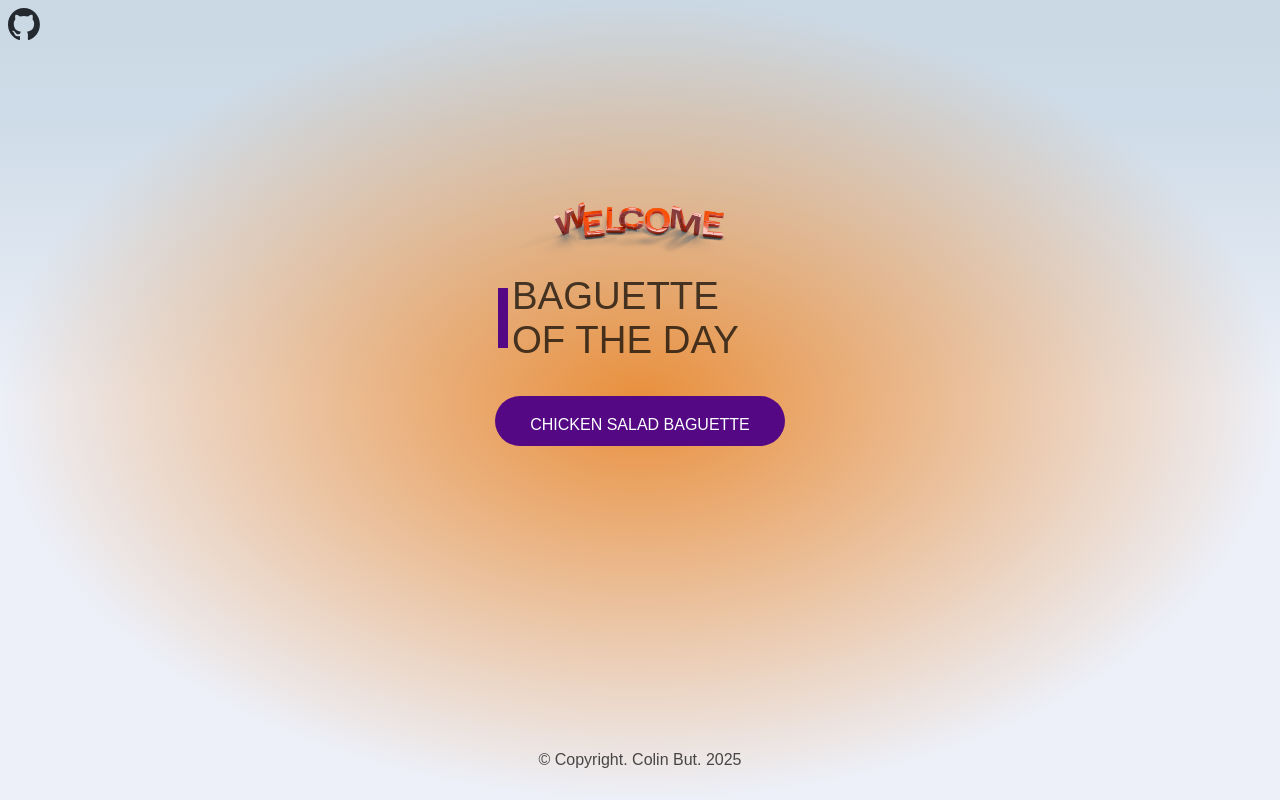
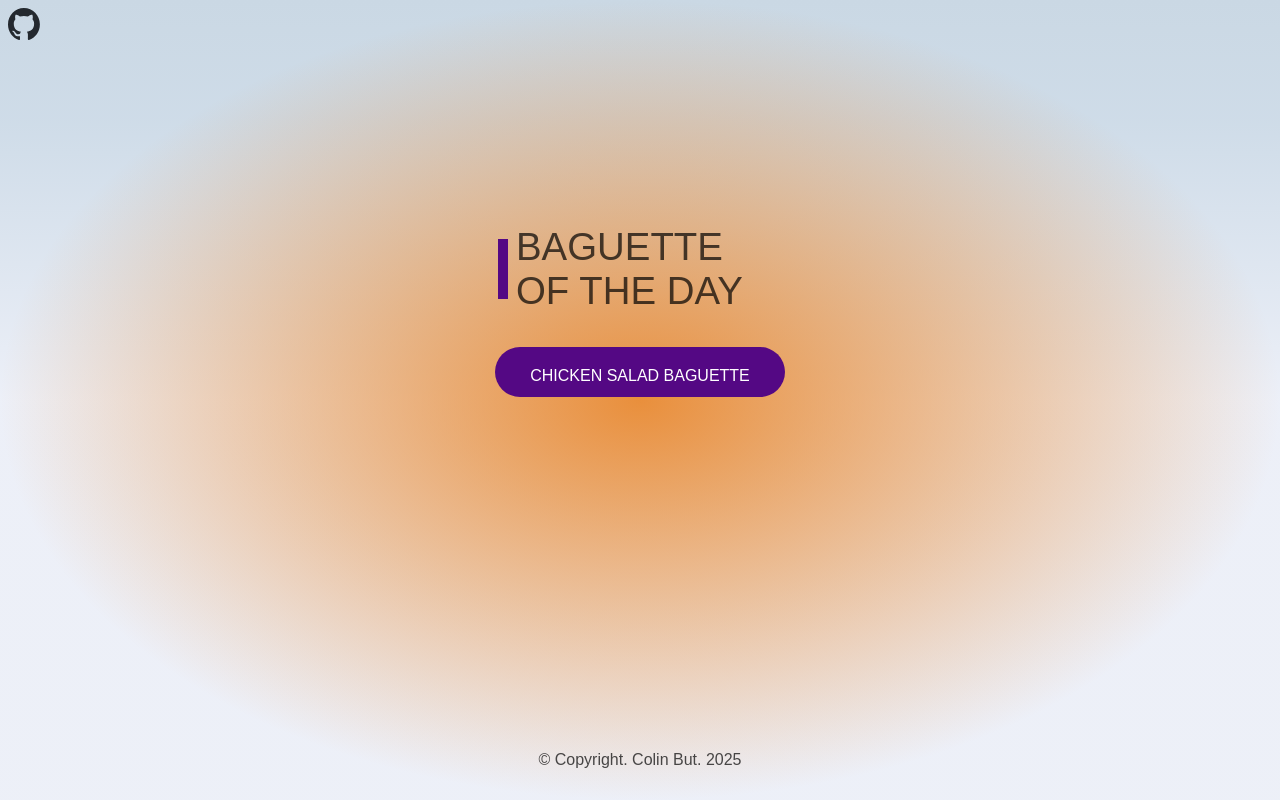
Before and after one commit to colinbut/wenzel-baguette-of-the-day, a SvelteKit app: page / in a window 1280 px wide. Built offline with nearby package versions, Linux system fonts and the light colour scheme.

Commit message:
feat: move image

```diff
--- a/src/routes/Baguette.svelte
+++ b/src/routes/Baguette.svelte
@@ -25,17 +25,19 @@
 
 <div>
     <h1>
-		<span class="welcome">
-			<picture>
-				<source srcset={welcome} type="image/webp" />
-				<img src={welcomeFallback} alt="Welcome" />
-			</picture>
-		</span>
 		<table>
 			<tbody>
 				<tr>
 					<td>
 						<div class="display-bar-decoration"></div>
+					</td>
+					<td>
+						<span class="welcome">
+							<picture>
+								<source srcset={welcome} type="image/webp" />
+								<img src={welcomeFallback} alt="Welcome" />
+							</picture>
+						</span>
 					</td>
 					<td>
 						<div class="display-text">
@@ -68,7 +70,7 @@
 	}
 
 	.welcome img {
-		position: absolute;
+		position: relative;
 		width: 100%;
 		height: 100%;
 		top: 0;
```
